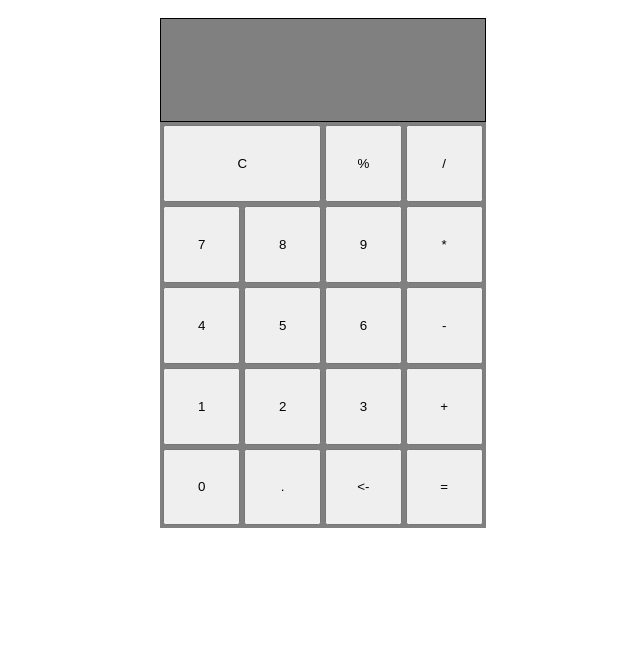
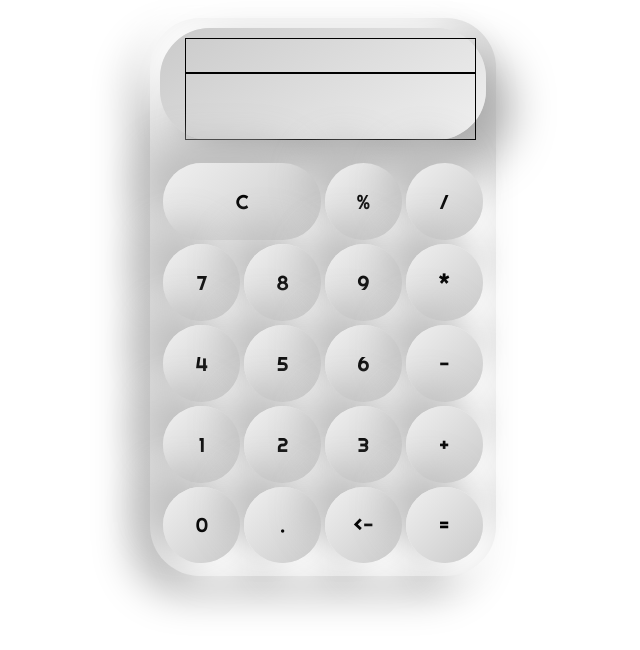
Before and after one commit to Idoo0/Simple-calculator, a plain HTML site: page index.html in a window 1280 px wide. Shown: the whole page, without its empty margins (317-957 px from the left). Drawn offline with Linux system fonts and the light colour scheme.

Commit message:
add neumorphism effect

```diff
--- a/index.html
+++ b/index.html
@@ -1,20 +1,30 @@
 <!DOCTYPE html>
 <html lang="en">
+
 <head>
     <meta charset="UTF-8">
     <meta name="viewport" content="width=device-width, initial-scale=1.0">
     <title>Calculator</title>
     <link rel="stylesheet" href="style.css">
+    <link rel="preconnect" href="https://fonts.googleapis.com">
+    <link rel="preconnect" href="https://fonts.gstatic.com" crossorigin>
+    <link
+        href="https://fonts.googleapis.com/css2?family=Concert+One&family=Poppins:ital,wght@0,100;0,200;0,300;0,400;0,500;0,600;0,700;0,800;0,900;1,100;1,200;1,300;1,400;1,500;1,600;1,700;1,800;1,900&family=Righteous&display=swap"
+        rel="stylesheet">
 </head>
+
 <body>
     <main>
         <div class="wrapper">
-            <div class="result" id="result"></div>
+            <div class="result">
+                <div id="hist"></div>
+                <div id="result"></div>
+            </div>
             <div class="button">
                 <table>
                     <tr>
                         <td colspan="2">
-                            <button onclick="reset()" style="width: 100%;">C</button>
+                            <button onclick="hardReset()" style="width: 100%;">C</button>
                         </td>
                         <td>
                             <button>%</button>
@@ -73,7 +83,7 @@
                             <button>.</button>
                         </td>
                         <td>
-                            <button onclick="delete()"><-</button>
+                            <button onclick="deleteDigit()"><- </button>
                         </td>
                         <td>
                             <button onclick="startOperation()">=</button>
@@ -85,4 +95,5 @@
     </main>
     <script src="script.js"></script>
 </body>
+
 </html>
--- a/style.css
+++ b/style.css
@@ -1,11 +1,18 @@
 main {
     display: flex;
     justify-content: center;
+    font-family: "Concert One", sans-serif;
 }
 
 .wrapper {
-    background-color: grey;
+    background: linear-gradient(25deg, blue, red);
     margin: 10px;
+
+    padding: 10px;
+    border-radius: 50px;
+    background: #e0e0e0;
+    box-shadow: -19px 19px 39px #bebebe,
+        19px -19px 39px #ffffff;
 }
 
 .wrapper .result {
@@ -13,14 +20,62 @@ main {
     height: 8vw;
     display: flex;
     flex-direction: column;
-    text-align: center;
+    text-align: left;
+    padding: 0 10px;
+    border: 0;
+    border-radius: 50px;
+background: linear-gradient(145deg, #cacaca, #f0f0f0);
+box-shadow:  23px 23px 46px #aaaaaa,
+             -23px -23px 46px #ffffff;
+    margin-bottom: 20px;
+    padding-top: 10px;
+    padding-left: 25px;
+}
 
+.wrapper .result #hist {
+    height: 4vw;
+    display: flex;
+    text-align: left;
+    align-items: flex-end;
+    flex-direction: column;
+    color: rgb(58, 53, 53);
+    font-size: 1rem;
+    border: 1px solid black;
+}
+
+.wrapper .result #result {
+    height: 8vw;
+    display: flex;
+    flex-direction: column;
+    text-align: left;
+    font-size: 2.5rem;
+    border: 1px solid black;
 }
 
 table {
     text-align: center;
 }
-.wrapper .button button{
+
+.wrapper .button button {
     width: 6vw;
     height: 6vw;
+    font-size: 20px;
+    font-family: "Righteous", sans-serif;
+    background-color: transparent;
+    /* border-radius: 1rem;
+    box-shadow: 0px 0px 8px beige; */
+    border-radius: 50px;
+    background: linear-gradient(315deg, #cacaca, #f0f0f0);
+    box-shadow: -19px -19px 39px #bebebe,
+        19px 19px 39px #ffffff;
+    border: 0;
+    transition: all 5s linear;
 }
+
+.wrapper .button button:active {
+    /* scale: 0.99; */
+    border-radius: 50px;
+    background: linear-gradient(315deg, #f0f0f0, #cacaca);
+    box-shadow: -19px -19px 37px #bebebe,
+        19px 19px 37px #ffffff;
+}
```
